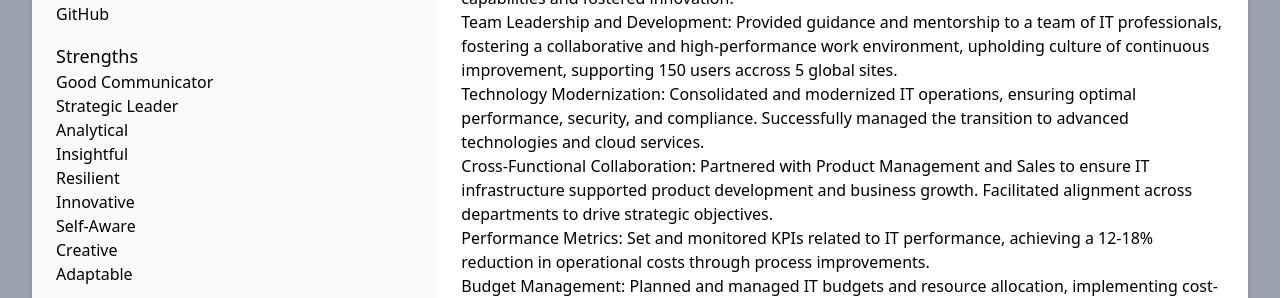
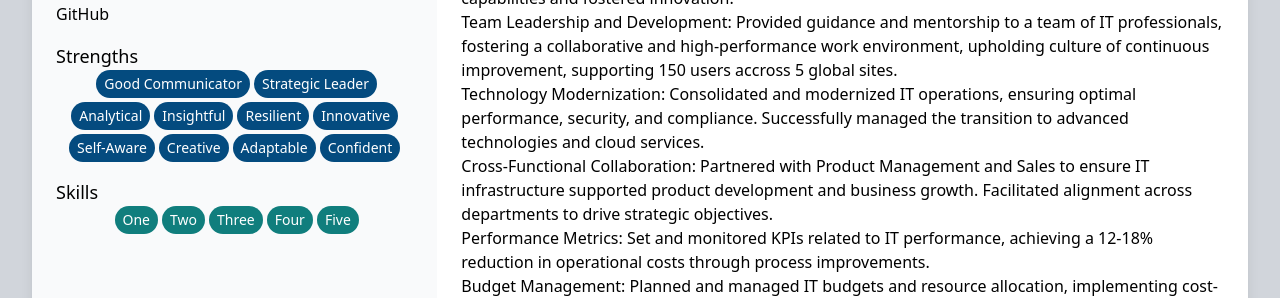
Before and after one commit to FranBotha1990/digital-cv, a Nuxt app: page / in a window 1280 px wide. Shown: the part 514-812 px from the top of the page. Built offline with nearby package versions, Linux system fonts and the light colour scheme.

Commit message:
Add Custom Colors, Style Skills and Strengths

```diff
--- a/assets/css/main.css
+++ b/assets/css/main.css
@@ -3,7 +3,7 @@
 @tailwind utilities;
 
 .screen-cnt {
-    @apply min-h-screen bg-gray-400 px-8 py-4 sm:px-6 lg:px-8
+    @apply min-h-screen bg-gray-300 px-8 py-4 sm:px-6 lg:px-8
 }
 
 .content-cnt {
@@ -11,7 +11,7 @@
 }
 
 .cv-cnt {
-    @apply bg-white shadow-md overflow-hidden rounded-lg
+    @apply bg-white shadow-lg overflow-hidden rounded-lg
 }
 
 .main-column-cnt {
@@ -41,3 +41,11 @@ h2 {
 h3 {
     @apply text-lg
 }
+
+.strengthItems {
+    @apply bg-custcol-indigodye text-white rounded-full px-2 py-1 text-sm
+}
+
+.skillItems {
+    @apply bg-custcol-teal text-white rounded-full px-2 py-1 text-sm
+}
--- a/pages/index.vue
+++ b/pages/index.vue
@@ -33,28 +33,29 @@
                         <!-- Strengths section -->
                         <section class="mb-4">
                             <h3>Strengths</h3>
-                            <ul>
-                                <li>Good Communicator</li>
-                                <li>Strategic Leader</li>
-                                <li>Analytical</li>
-                                <li>Insightful</li>
-                                <li>Resilient</li>
-                                <li>Innovative</li>
-                                <li>Self-Aware</li>
-                                <li>Creative</li>
-                                <li>Adaptable</li>
+                            <ul class="flex flex-wrap gap-1 justify-center">
+                                <li class="ml-1 strengthItems">Good Communicator</li>
+                                <li class="strengthItems">Strategic Leader</li>
+                                <li class="strengthItems">Analytical</li>
+                                <li class="strengthItems">Insightful</li>
+                                <li class="strengthItems">Resilient</li>
+                                <li class="strengthItems">Innovative</li>
+                                <li class="strengthItems">Self-Aware</li>
+                                <li class="strengthItems">Creative</li>
+                                <li class="strengthItems">Adaptable</li>
+                                <li class="strengthItems">Confident</li>
                             </ul>
                         </section>
 
                         <!-- Skills section -->
                         <section class="mb-4">
                             <h3>Skills</h3>
-                            <ul>
-                                <li>One</li>
-                                <li>Two</li>
-                                <li>Three</li>
-                                <li>Four</li>
-                                <li>Five</li>
+                            <ul class="flex flex-wrap gap-1 justify-center">
+                                <li class="ml-1 skillItems">One</li>
+                                <li class="skillItems">Two</li>
+                                <li class="skillItems">Three</li>
+                                <li class="skillItems">Four</li>
+                                <li class="skillItems">Five</li>
                             </ul>
                         </section>
 
--- a/tailwind.config.js
+++ b/tailwind.config.js
@@ -9,7 +9,15 @@ module.exports = {
     "./error.vue",
   ],
   theme: {
-    extend: {},
+    extend: {
+      colors: {
+        'custcol-indigodye': '#044b7f',
+        'custcol-teal': '#107e7d',
+        'custcol-pennred': '#95190c',
+        'custcol-midnightgreen': '#19535f',
+        'custcol-skobeloff': '0b7a75',
+      },
+    },
   },
   plugins: [],
 }
```
